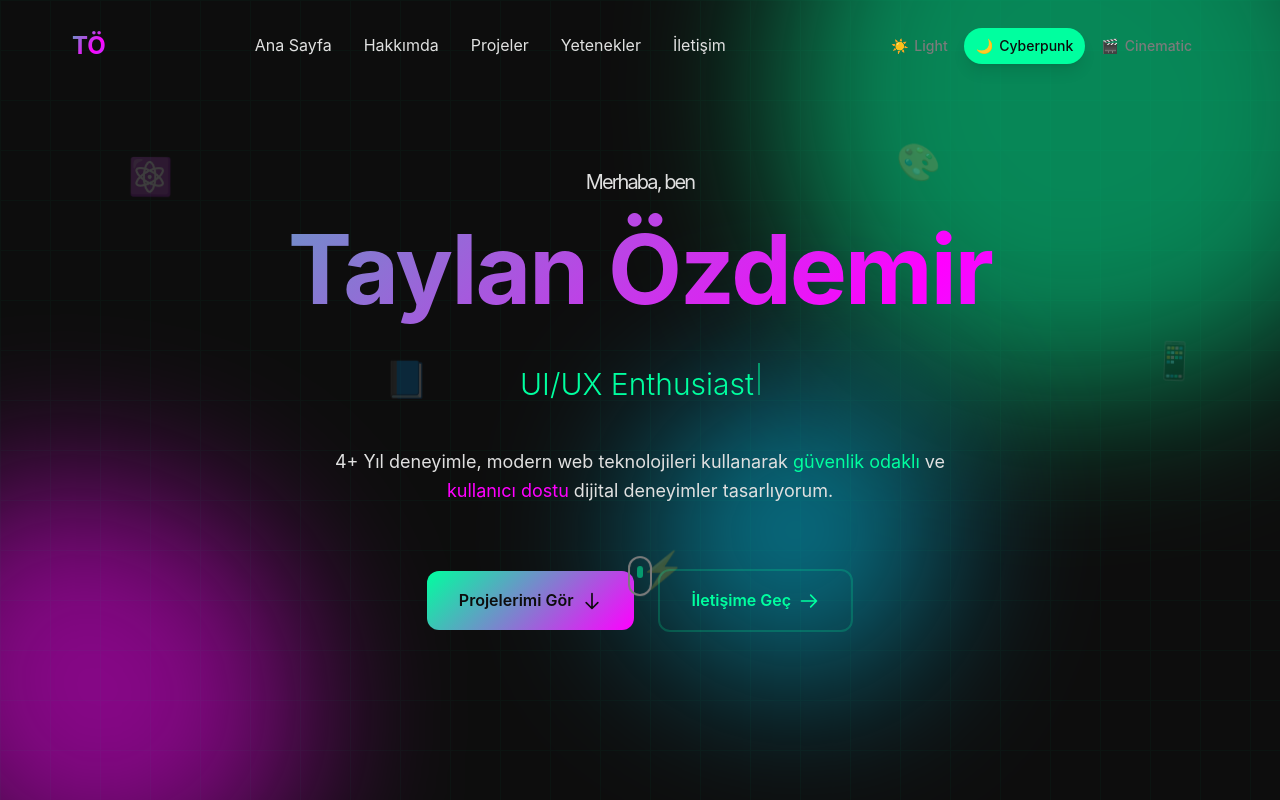
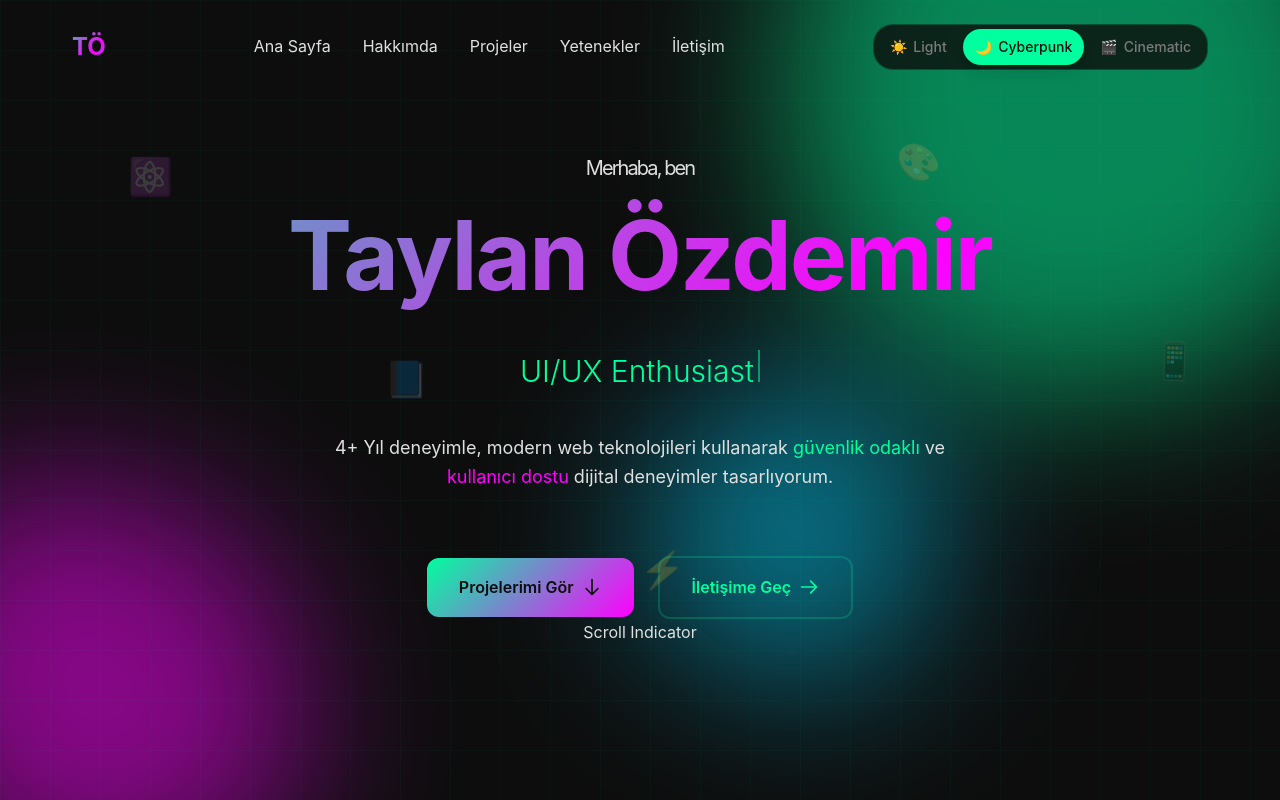
Before and after one commit to taylanozdemirr/taylanozdemir, a React (Vite) app: page / in a window 1280 px wide. Shown: the top 800 px of the page. Built offline with nearby package versions, Linux system fonts and the light colour scheme.

Commit message:
header fix hero fix

```diff
--- a/src/components/sections/Hero.tsx
+++ b/src/components/sections/Hero.tsx
@@ -132,12 +132,12 @@ export function Hero() {
                     </a>
                 </div>
 
-                {/* Scroll Indicator */}
-                <div className="absolute bottom-8 left-1/2 -translate-x-1/2 animate-float">
+                Scroll Indicator
+                {/* <div className="absolute bottom-8 left-1/2 -translate-x-1/2 animate-float">
                     <div className="w-6 h-10 rounded-full border-2 border-[var(--text-muted)] flex justify-center pt-2">
                         <div className="w-1.5 h-3 rounded-full bg-[var(--accent-primary)] animate-pulse" />
                     </div>
-                </div>
+                </div> */}
             </div>
 
             {/* Floating Tech Icons */}
--- a/src/components/ui/ThemeToggle.tsx
+++ b/src/components/ui/ThemeToggle.tsx
@@ -18,7 +18,7 @@ export function ThemeToggle() {
     const themes: Theme[] = ['light', 'dark', 'dim'];
 
     return (
-        <div className="flex items-center gap-1 p-1 rounded-full ">
+        <div className="flex items-center gap-1 p-1 rounded-full glass-card">
             {themes.map((t) => (
                 <button
                     key={t}
```
